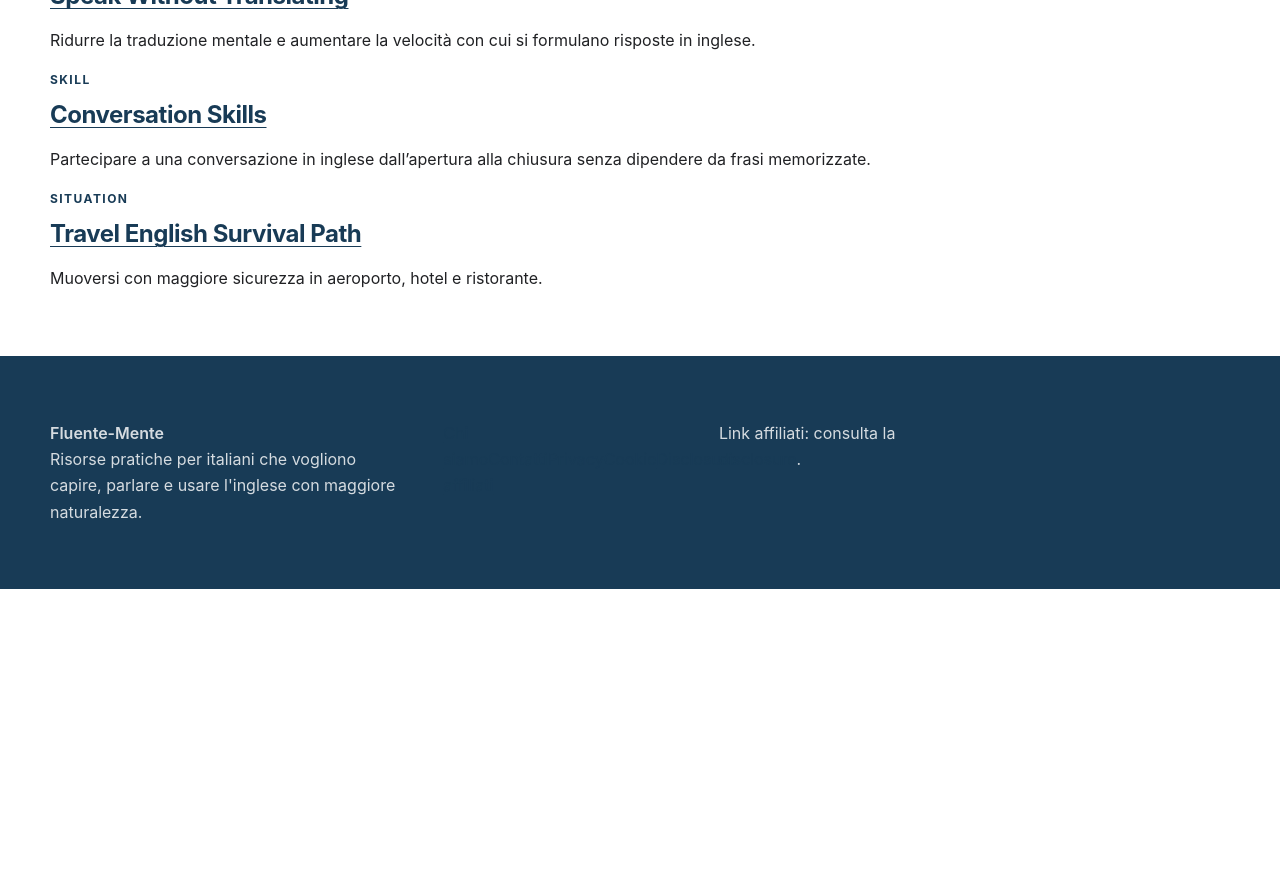
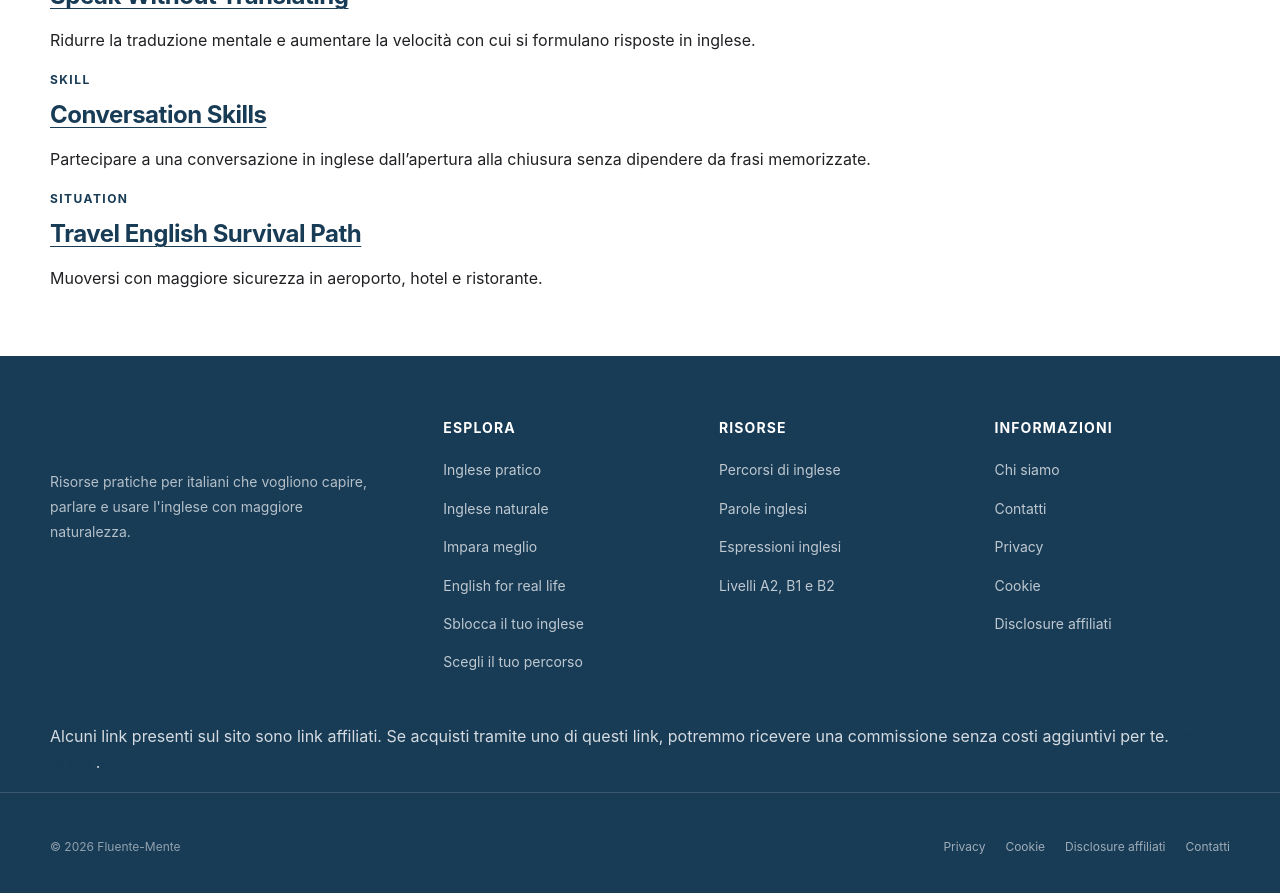
Before and after one commit to Nausica-20/Fluente-Mente, a Jekyll site: the page built from index.md, in a window 1280 px wide and 900 px high, scrolled down 2082 px. Shown: the top 893 px of the window. Built offline with Jekyll 4.4.1, drawn with Linux system fonts in a browser that asks for light colours; before the commit the page ends 2671 px from its top, so only the background shows below that.

Commit message:
Update footer.html

```diff
--- a/_includes/footer.html
+++ b/_includes/footer.html
@@ -1,7 +1,137 @@
 <footer class="site-footer">
+
   <div class="container footer-inner">
-    <div><strong>Fluente-Mente</strong><p>{{ site.data.site.site.description }}</p></div>
-    <nav aria-label="Navigazione footer">{% for item in site.data.site.navigation.footer %}<a href="{{ item.url | relative_url }}">{{ item.label }}</a>{% endfor %}</nav>
-    {% if site.data.site.affiliate.disclosure_url %}<p class="affiliate-note">Link affiliati: consulta la <a href="{{ site.data.site.affiliate.disclosure_url | relative_url }}">disclosure</a>.</p>{% endif %}
+
+    <!-- Brand -->
+    <div class="footer-brand">
+
+      <a class="footer-site-name" href="{{ '/' | relative_url }}">
+        Fluente-Mente
+      </a>
+
+      <p class="footer-description">
+        {{ site.data.site.site.description }}
+      </p>
+
+    </div>
+
+    <!-- Navigazione -->
+    <div class="footer-column">
+
+      <h2 class="footer-heading">Esplora</h2>
+
+      <ul class="footer-links">
+        {% for item in site.data.site.navigation.header %}
+          <li>
+            <a href="{{ item.url | relative_url }}">
+              {{ item.label }}
+            </a>
+          </li>
+        {% endfor %}
+      </ul>
+
+    </div>
+
+    <!-- Risorse -->
+    <div class="footer-column">
+
+      <h2 class="footer-heading">Risorse</h2>
+
+      <ul class="footer-links">
+
+        <li>
+          <a href="{{ '/paths/' | relative_url }}">
+            Percorsi di inglese
+          </a>
+        </li>
+
+        <li>
+          <a href="{{ '/words/' | relative_url }}">
+            Parole inglesi
+          </a>
+        </li>
+
+        <li>
+          <a href="{{ '/expressions/' | relative_url }}">
+            Espressioni inglesi
+          </a>
+        </li>
+
+        <li>
+          <a href="{{ '/levels/' | relative_url }}">
+            Livelli A2, B1 e B2
+          </a>
+        </li>
+
+      </ul>
+
+    </div>
+
+    <!-- Informazioni -->
+    <div class="footer-column">
+
+      <h2 class="footer-heading">Informazioni</h2>
+
+      <ul class="footer-links">
+
+        {% for item in site.data.site.navigation.footer %}
+          <li>
+            <a href="{{ item.url | relative_url }}">
+              {{ item.label }}
+            </a>
+          </li>
+        {% endfor %}
+
+      </ul>
+
+    </div>
+
   </div>
+
+  <!-- Affiliate disclosure -->
+  {% if site.data.site.affiliate.disclosure_url %}
+    <div class="container">
+      <p class="affiliate-note">
+        Alcuni link presenti sul sito sono link affiliati. Se acquisti tramite uno di questi link,
+        potremmo ricevere una commissione senza costi aggiuntivi per te.
+        <a href="{{ site.data.site.affiliate.disclosure_url | relative_url }}">
+          Scopri di più
+        </a>.
+      </p>
+    </div>
+  {% endif %}
+
+  <!-- Footer bottom -->
+  <div class="footer-bottom">
+
+    <div class="container footer-bottom-inner">
+
+      <p>
+        © {{ "now" | date: "%Y" }} Fluente-Mente
+      </p>
+
+      <div class="footer-legal">
+
+        <a href="{{ '/privacy/' | relative_url }}">
+          Privacy
+        </a>
+
+        <a href="{{ '/cookie/' | relative_url }}">
+          Cookie
+        </a>
+
+        <a href="{{ '/affiliate-disclosure/' | relative_url }}">
+          Disclosure affiliati
+        </a>
+
+        <a href="{{ '/contact/' | relative_url }}">
+          Contatti
+        </a>
+
+      </div>
+
+    </div>
+
+  </div>
+
 </footer>
```
